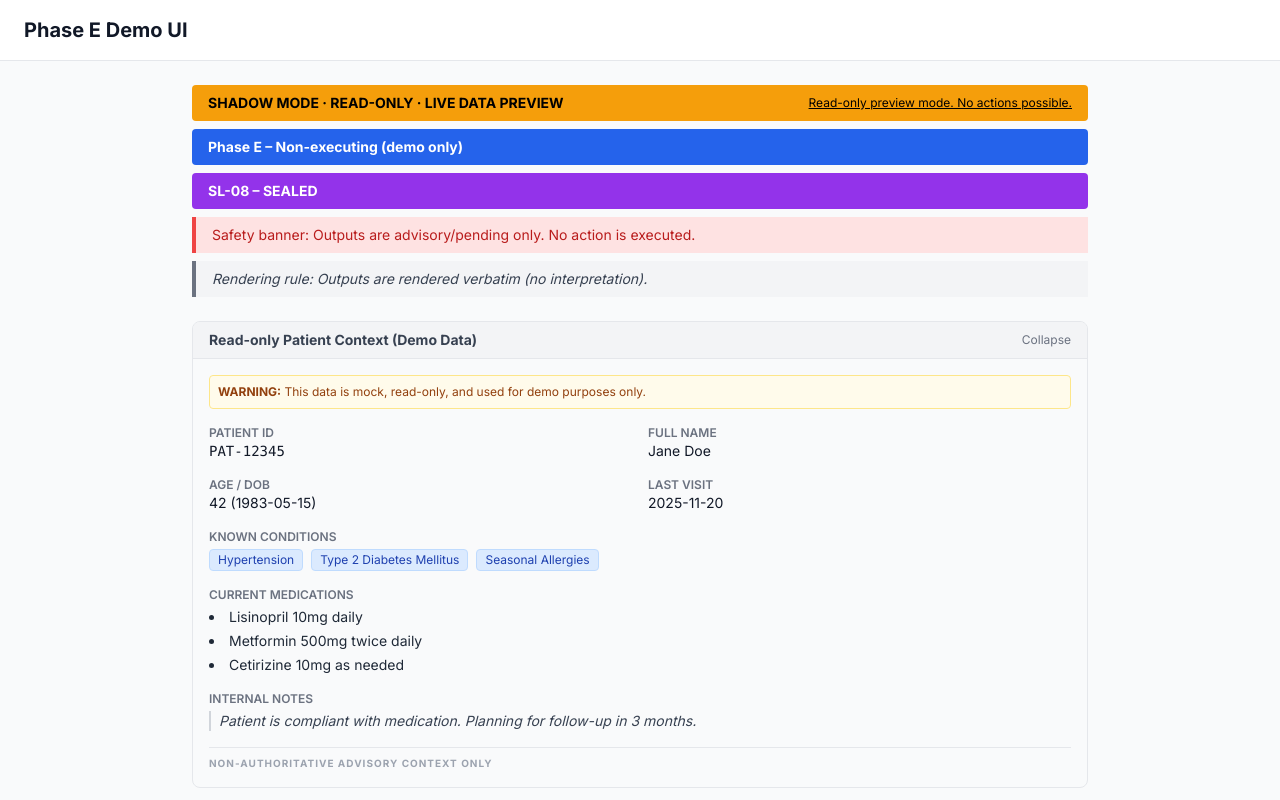
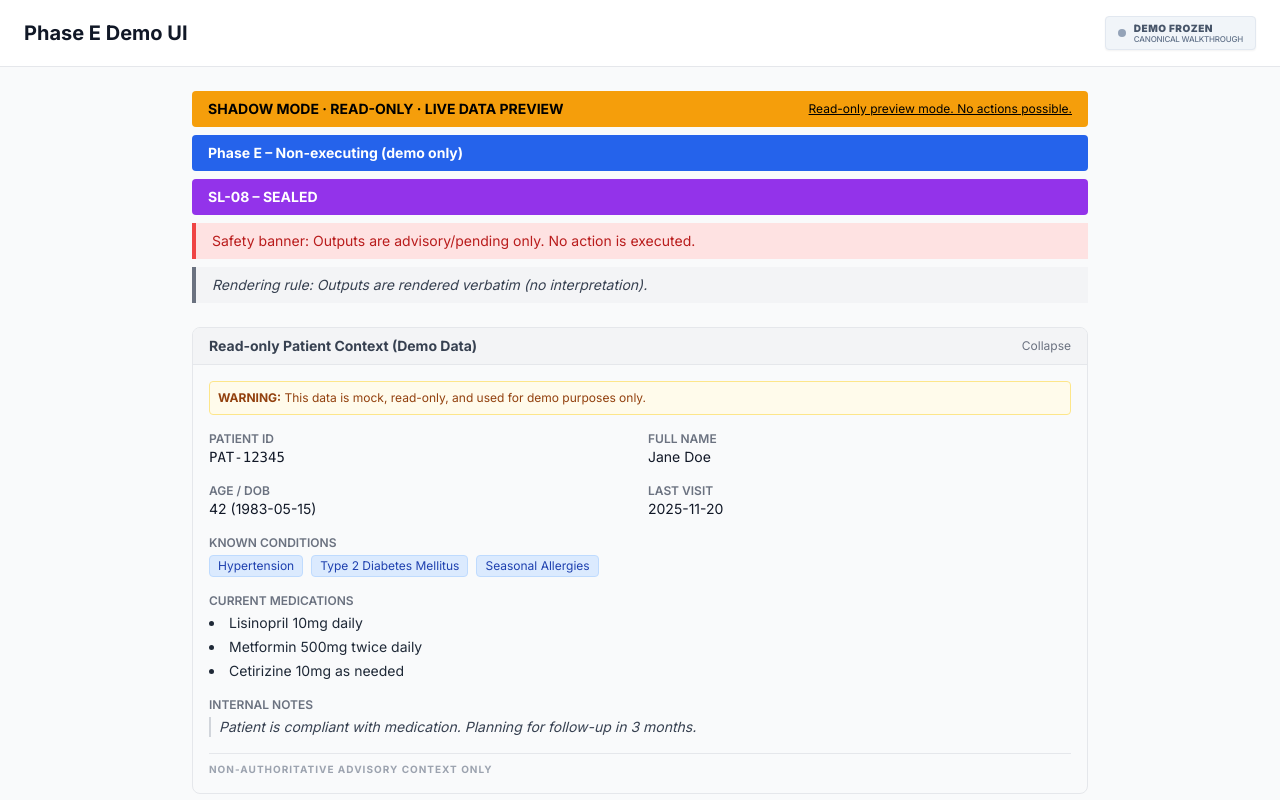
Before and after one commit to barhaughogda/zenthea-platform, a Next.js app in the folder apps/phase-e-demo-ui/: page /provider in a window 1280 px wide. Shown: the top 800 px of the page. Built offline with nearby package versions, Linux system fonts and the light colour scheme.

Commit message:
feat(phase-r): lock demo and canonical walkthrough

```diff
--- a/apps/phase-e-demo-ui/src/app/layout.tsx
+++ b/apps/phase-e-demo-ui/src/app/layout.tsx
@@ -1,6 +1,7 @@
 import type { Metadata } from "next";
 import { Inter } from "next/font/google";
 import "./globals.css";
+import { DemoFreezeMarker } from "@/components/DemoFreezeMarker";
 
 const inter = Inter({ subsets: ["latin"] });
 
@@ -19,7 +20,10 @@ export default function RootLayout({
       <body className={inter.className}>
         <div className="min-h-screen bg-gray-50 flex flex-col">
           <header className="bg-white border-b px-6 py-4">
-            <h1 className="text-xl font-bold text-gray-900">Phase E Demo UI</h1>
+            <div className="flex items-center justify-between">
+              <h1 className="text-xl font-bold text-gray-900">Phase E Demo UI</h1>
+              <DemoFreezeMarker />
+            </div>
           </header>
           <main className="flex-1 p-6">
             {children}
--- /dev/null
+++ b/apps/phase-e-demo-ui/src/components/DemoFreezeMarker.tsx
@@ -0,0 +1,26 @@
+/**
+ * DEMO FROZEN · CANONICAL WALKTHROUGH
+ *
+ * Phase R-13: Demo Freeze Marker
+ *
+ * Small, neutral, non-authoritative UI indicator signaling that the demo
+ * is a fixed, governed walkthrough. Muted styling, non-interactive.
+ */
+
+import React from "react";
+
+export function DemoFreezeMarker() {
+  return (
+    <div className="flex items-center gap-2 px-3 py-1.5 rounded bg-slate-100 border border-slate-200 shadow-sm select-none" title="This demo is a fixed, governed walkthrough. Behavior does not change between runs.">
+      <div className="w-2 h-2 rounded-full bg-slate-400" />
+      <div className="flex flex-col">
+        <span className="text-[10px] font-black uppercase tracking-wider text-slate-600 leading-none">
+          DEMO FROZEN
+        </span>
+        <span className="text-[8px] font-medium text-slate-500 uppercase tracking-tight leading-none mt-0.5">
+          Canonical Walkthrough
+        </span>
+      </div>
+    </div>
+  );
+}
```
Also changed, not shown: 1 other file (tests, documents, lock files or other folders).
